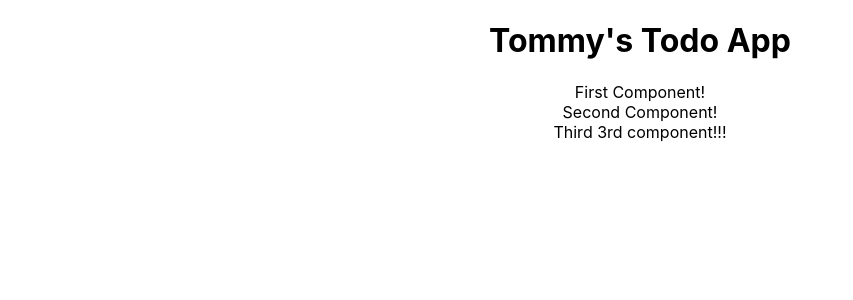
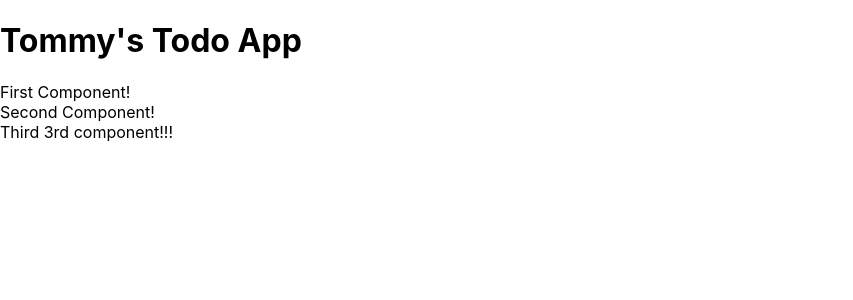
Before and after one commit to zombietommie/myFullStack, a React (Create React App) app in the folder todo-app/: page / in a window 1280 px wide. Shown: the top 300 px of the page, without its empty margins (0-853 px from the left). Built offline with nearby package versions, Linux system fonts and the light colour scheme.

Commit message:
Update App.js

```diff
--- a/todo-app/src/App.js
+++ b/todo-app/src/App.js
@@ -6,13 +6,19 @@ import ThirdComponent from './components/learning-examples/ThirdComponent';
 
 function App() {
 	return (
-		<div className='App'>
+		<LearingComponent></LearingComponent>
+	);
+}
+
+function LearingComponent () {
+	return (
+		<div className='LearningComponent'>
 			<h1>Tommy's Todo App</h1>
 			<FirstComponent></FirstComponent>
 			<SecondComponent></SecondComponent>
 			<ThirdComponent></ThirdComponent>
 		</div>
-	);
+	)
 }
 
 export default App;
```
